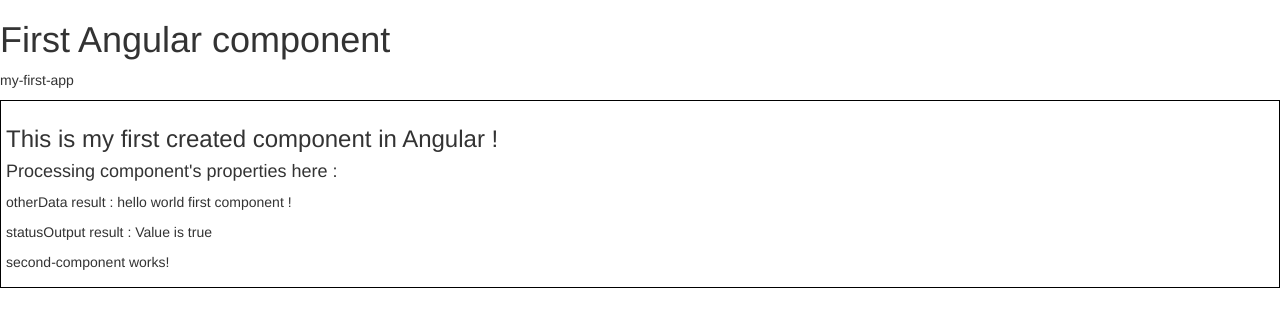
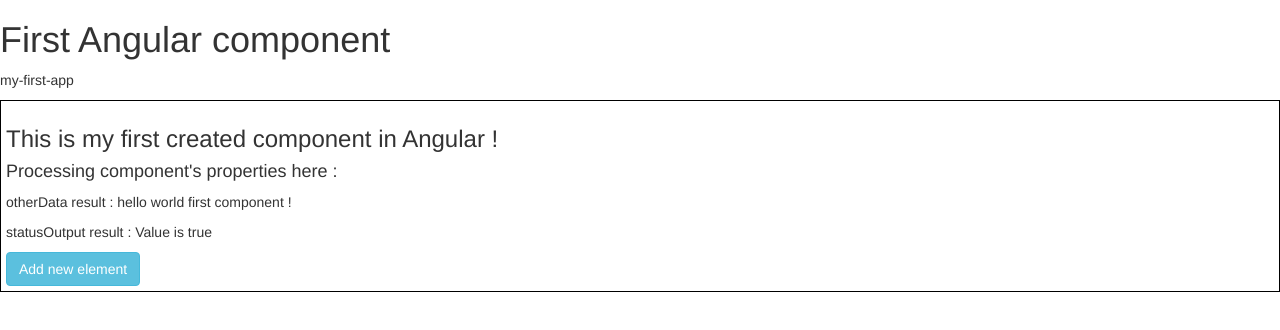
Before and after one commit to ii02735/learnAngular, an Angular app in the folder my-first-app/: page / in a window 1280 px wide. Shown: the top 330 px of the page. Built offline with nearby package versions, Linux system fonts and the light colour scheme.

Commit message:
[ANGULAR] Component : mutate button attribute through property-binding

```diff
--- a/my-first-app/src/app/second-component/second-component.component.html
+++ b/my-first-app/src/app/second-component/second-component.component.html
@@ -1 +1 @@
-<p>second-component works!</p>
+<button class="btn btn-info" [disabled]="!allowedAction">Add new element</button>
--- a/my-first-app/src/app/second-component/second-component.component.ts
+++ b/my-first-app/src/app/second-component/second-component.component.ts
@@ -7,7 +7,14 @@
 })
 export class SecondComponentComponent implements OnInit {
 
-  constructor() { }
+  allowedAction: boolean = false;
+
+  constructor() {
+    // Après 4 secondes, on change la valeur de la propriété
+    // Et donc le COMPORTEMENT du bouton derrière, ce dernier
+    // comportant une property-binding sur cet attribut, pour disabled
+    setTimeout(() => { this.allowedAction = true },4000)
+  }
 
   ngOnInit(): void {
   }
```
